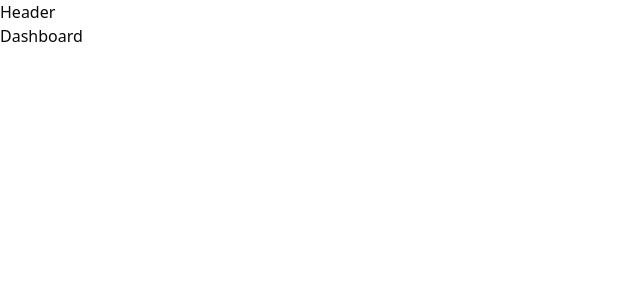
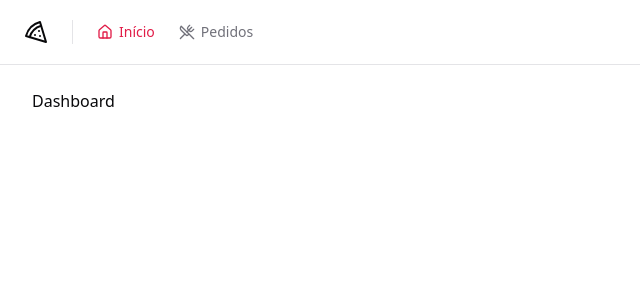
Before and after one commit to Carlos-Castro11/pizzashop-web, a React (Vite) app: page / in a window 1280 px wide. Shown: the top 300 px of the page, without its empty margins (0-640 px from the left). Built offline with nearby package versions, Linux system fonts and the light colour scheme.

Commit message:
Add header and navLink

```diff
--- a/package.json
+++ b/package.json
@@ -12,6 +12,7 @@
   "dependencies": {
     "@hookform/resolvers": "^3.4.2",
     "@radix-ui/react-label": "^2.0.2",
+    "@radix-ui/react-separator": "^1.0.3",
     "@radix-ui/react-slot": "^1.0.2",
     "add": "^2.0.6",
     "class-variance-authority": "^0.7.0",
--- /dev/null
+++ b/src/components/header.tsx
@@ -0,0 +1,29 @@
+import { Home, Pizza, UtensilsCrossed } from 'lucide-react'
+
+import { Constants } from '@/constants'
+
+import NavLink from './navLink'
+import { Separator } from './ui/separator'
+
+export function Header() {
+  return (
+    <div className="border-b">
+      <div className="flex h-16 items-center gap-6 px-6">
+        <Pizza className="h-6 w-6" />
+
+        <Separator orientation="vertical" className="h-6" />
+
+        <nav className="flex items-center space-x-4 lg:space-x-6">
+          <NavLink to={Constants.URLS.DASHBOARD}>
+            <Home className="h-4 w-4" />
+            Início
+          </NavLink>
+          <NavLink to={Constants.URLS.SIGN_IN}>
+            <UtensilsCrossed className="h-4 w-4" />
+            Pedidos
+          </NavLink>
+        </nav>
+      </div>
+    </div>
+  )
+}
--- /dev/null
+++ b/src/components/navLink.tsx
@@ -0,0 +1,15 @@
+import { Link, LinkProps, useLocation } from 'react-router-dom'
+
+export interface NavLinkProps extends LinkProps {}
+
+export default function NavLink(props: NavLinkProps) {
+  const { pathname } = useLocation()
+
+  return (
+    <Link
+      data-current={pathname === props.to}
+      className="flex items-center gap-1.5 text-sm font-medium text-muted-foreground hover:text-foreground data-[current=true]:text-primary"
+      {...props}
+    />
+  )
+}
--- /dev/null
+++ b/src/components/ui/separator.tsx
@@ -0,0 +1,29 @@
+import * as SeparatorPrimitive from '@radix-ui/react-separator'
+import * as React from 'react'
+
+import { cn } from '@/lib/utils'
+
+const Separator = React.forwardRef<
+  React.ElementRef<typeof SeparatorPrimitive.Root>,
+  React.ComponentPropsWithoutRef<typeof SeparatorPrimitive.Root>
+>(
+  (
+    { className, orientation = 'horizontal', decorative = true, ...props },
+    ref,
+  ) => (
+    <SeparatorPrimitive.Root
+      ref={ref}
+      decorative={decorative}
+      orientation={orientation}
+      className={cn(
+        'shrink-0 bg-border',
+        orientation === 'horizontal' ? 'h-[1px] w-full' : 'h-full w-[1px]',
+        className,
+      )}
+      {...props}
+    />
+  ),
+)
+Separator.displayName = SeparatorPrimitive.Root.displayName
+
+export { Separator }
--- a/src/pages/_layouts/app.tsx
+++ b/src/pages/_layouts/app.tsx
@@ -1,11 +1,13 @@
 import { Outlet } from 'react-router-dom'
+
+import { Header } from '@/components/header'
 
 export function AppLayout() {
   return (
-    <div>
-      <h1>Header</h1>
+    <div className="flex min-h-screen flex-col antialiased">
+      <Header />
 
-      <div>
+      <div className="flex flex-1 flex-col gap-4 p-8 pt-6">
         <Outlet />
       </div>
     </div>
--- a/src/pages/_layouts/auth.tsx
+++ b/src/pages/_layouts/auth.tsx
@@ -2,7 +2,7 @@
 import { Outlet } from 'react-router-dom'
 export function AuthLayout() {
   return (
-    <div className="grid min-h-screen grid-cols-2">
+    <div className="grid min-h-screen grid-cols-2 antialiased">
       <div className="flex h-full flex-col justify-between border-r border-foreground/5 bg-muted p-10 text-muted-foreground">
         <div className="flex items-center gap-3 text-lg font-medium text-foreground">
           <Pizza className="h-5 w-5 " />
```
Also changed, not shown: 1 other file (tests, documents, lock files or other folders).
